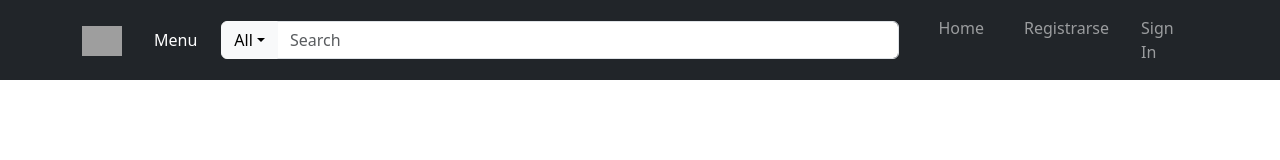
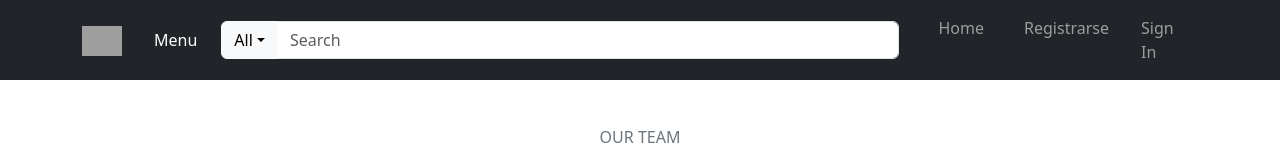
Before and after one commit to Alex670821/frontend, a React (Create React App) app: page / in a window 1280 px wide. Shown: the top 160 px of the page. Built offline with nearby package versions, Linux system fonts and the light colour scheme; grey boxes are pictures that could not be loaded.

Commit message:
Configuración Layout

```diff
--- a/src/hocs/Layout.js
+++ b/src/hocs/Layout.js
@@ -3,7 +3,7 @@ import Navbar from "../components/Navbar";
 import { connect } from "react-redux";
 import { checkAuthenticated, load_user } from "../actions/auth";
 
-const Layout = ({ checkAuthenticated, load_user }) => {
+const Layout = ({ checkAuthenticated, load_user, children }) => {
   useEffect(() => {
     checkAuthenticated();
     load_user();
@@ -12,6 +12,7 @@ const Layout = ({ checkAuthenticated, load_user }) => {
   return (
     <div>
       <Navbar />
+      {children}
     </div>
   );
 };
```
